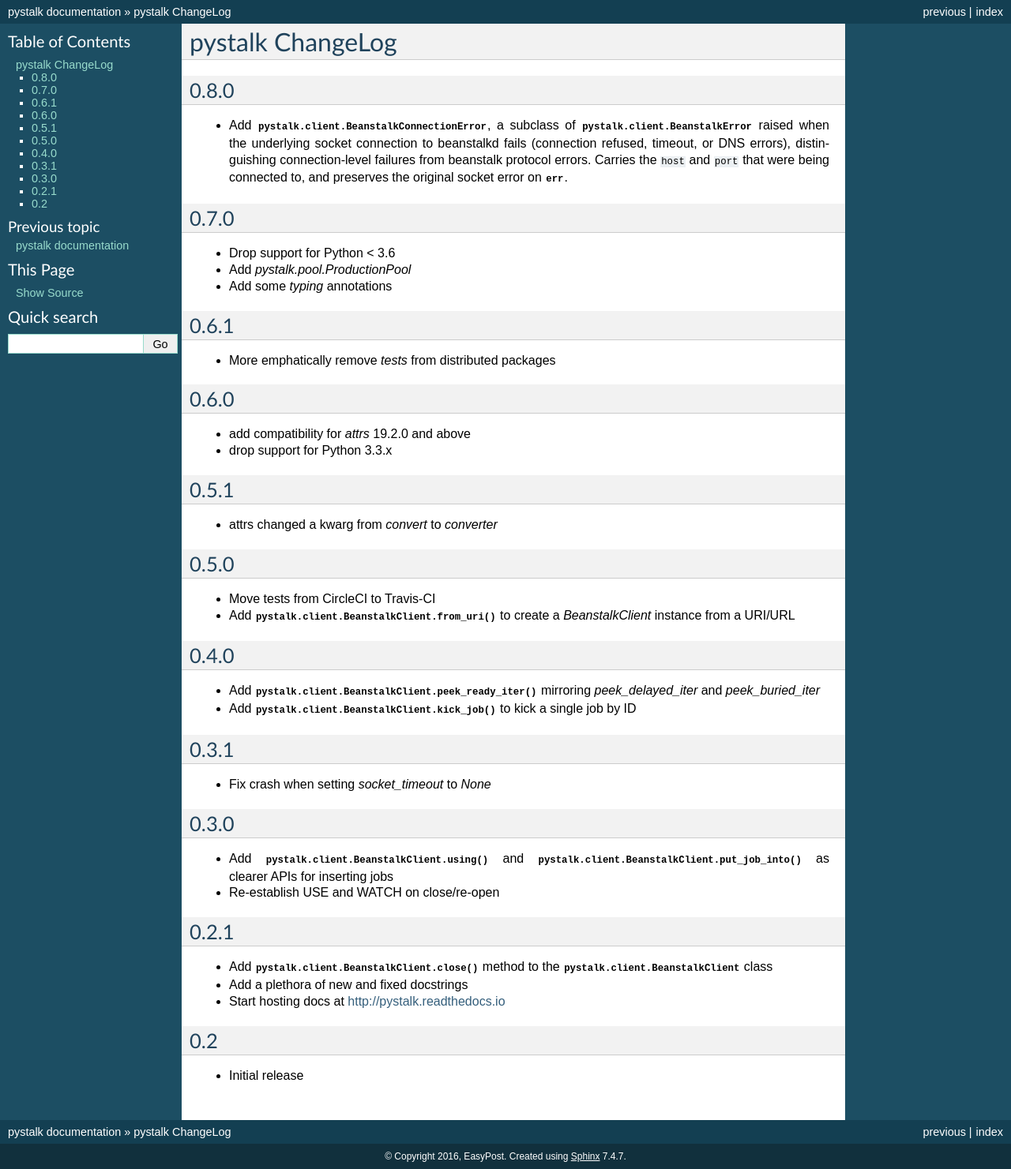
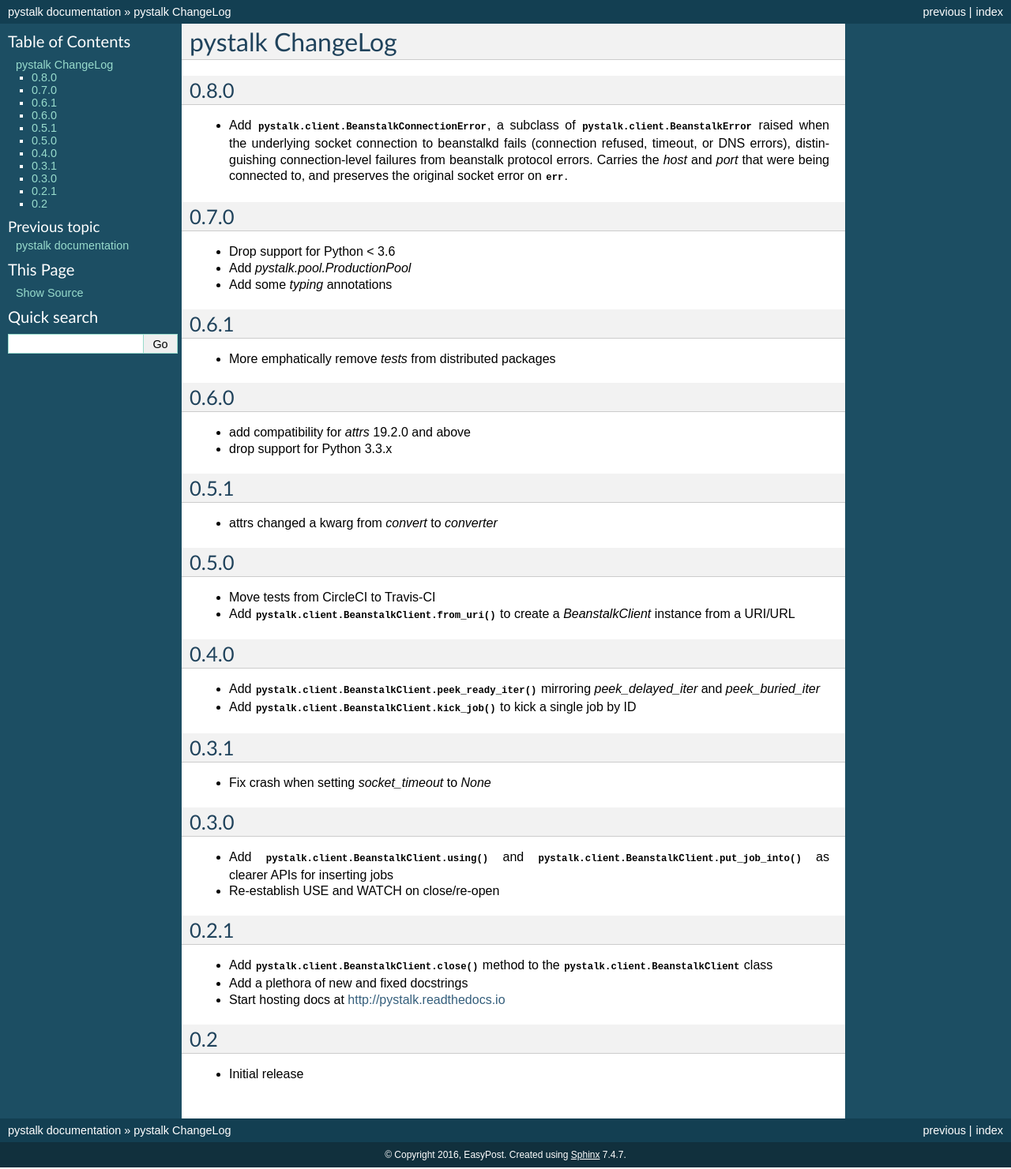
Before and after one commit to EasyPost/pystalk, a Sphinx documentation site: the page built from docs/source/CHANGES.rst, in a window 1280 px wide. Shown: the whole page at 79% size. Built offline with Sphinx 7.4.7, drawn with Linux system fonts in a browser that asks for light colours.

Commit message:
Apply suggestion from @Justintime50
Co-authored-by: Justin Hammond <justinpaulhammond@gmail.com>

```diff
--- a/docs/source/CHANGES.rst
+++ b/docs/source/CHANGES.rst
@@ -9,7 +9,7 @@
   :py:class:`pystalk.client.BeanstalkError` raised when the underlying socket
   connection to beanstalkd fails (connection refused, timeout, or DNS errors),
   distinguishing connection-level failures from beanstalk protocol errors.
-  Carries the ``host`` and ``port`` that were being connected to, and preserves
+  Carries the `host` and `port` that were being connected to, and preserves
   the original socket error on :attr:`err`.
 
 =====
```
